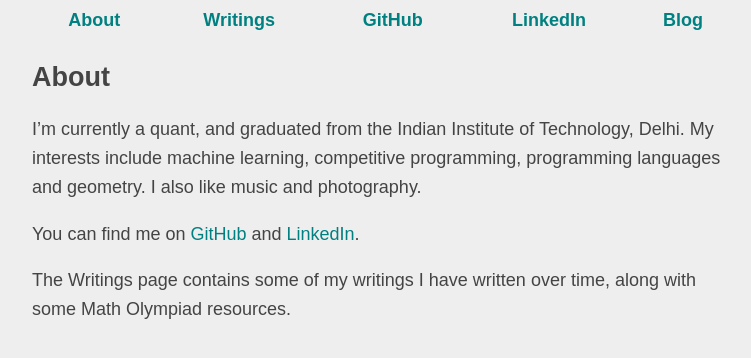
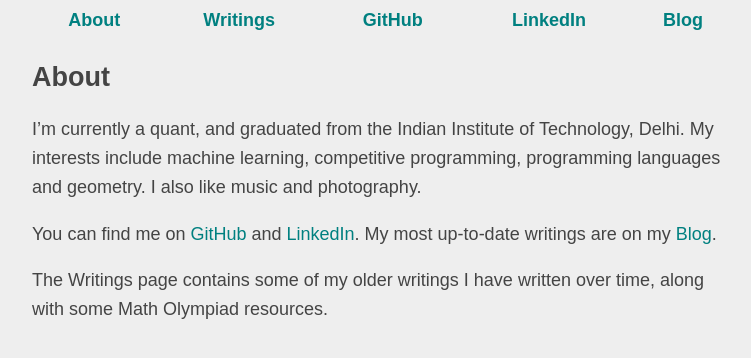
Before and after one commit to NavneelSinghal/NavneelSinghal.github.io, a plain HTML site: page index.html in a window 1280 px wide. Shown: the part 94-452 px from the top of the page, without its empty margins (258-1009 px from the left). Drawn offline with Linux system fonts and the light colour scheme.

Commit message:
add up to date information

```diff
--- a/index.html
+++ b/index.html
@@ -54,8 +54,9 @@ a{color:var(--link-color);text-decoration:none;}
 Technology, Delhi. My interests include machine learning, competitive
 programming, programming languages and geometry. I also like music and
 photography.</p>
-<p>You can find me on <a href="https://github.com/NavneelSinghal/">GitHub</a> and <a href="https://www.linkedin.com/in/navneelsinghal/">LinkedIn</a>.</p>
-<p>The Writings page contains some of my writings I have written over
-time, along with some Math Olympiad resources.</p>
+<p>You can find me on <a href="https://github.com/NavneelSinghal/">GitHub</a> and <a href="https://www.linkedin.com/in/navneelsinghal/">LinkedIn</a>. My most
+up-to-date writings are on my <a href="https://nor-blog.pages.dev/">Blog</a>.</p>
+<p>The Writings page contains some of my older writings I have written
+over time, along with some Math Olympiad resources.</p>
 </body>
 </html>
```
Also changed, not shown: writings.html (+2 -0 lines), 2 other files.
